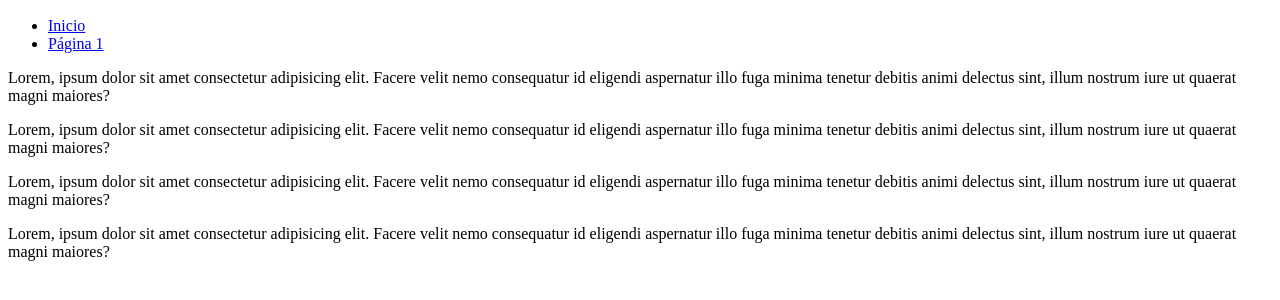
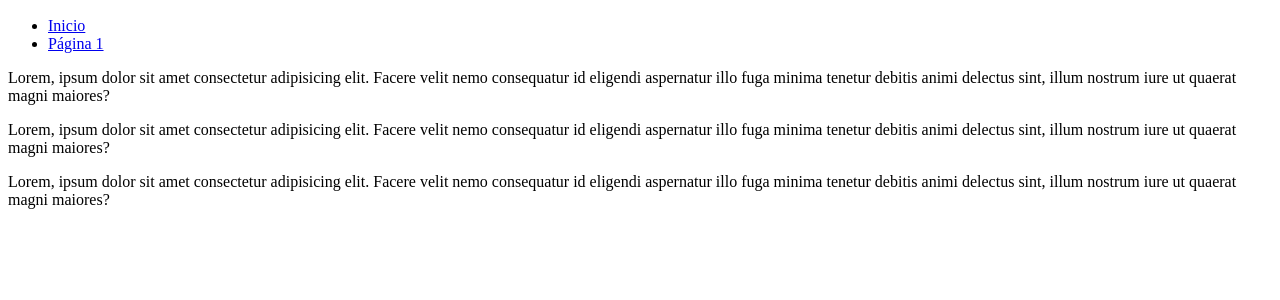
Before and after one commit to Azfe/cursogit-udemy, a plain HTML site: page index.html in a window 1280 px wide. Shown: the part 110-410 px from the top of the page. Drawn offline with Linux system fonts and the light colour scheme.

Commit message:
Se vuelve a hacer cambios en los archivos principales

```diff
--- a/index.html
+++ b/index.html
@@ -24,9 +24,6 @@
             Lorem, ipsum dolor sit amet consectetur adipisicing elit. Facere velit nemo consequatur id eligendi aspernatur illo fuga minima tenetur debitis
             animi delectus sint, illum nostrum iure ut quaerat magni maiores?
         </p>
-        <p>
-            Lorem, ipsum dolor sit amet consectetur adipisicing elit. Facere velit nemo consequatur id eligendi aspernatur illo fuga minima tenetur debitis
-            animi delectus sint, illum nostrum iure ut quaerat magni maiores?
-        </p>
+
     </body>
 </html>
```
Also changed, not shown: contacto.html (+1 -4 lines), pagina1.html (+1 -4 lines), pagina2.html (+1 -4 lines).
